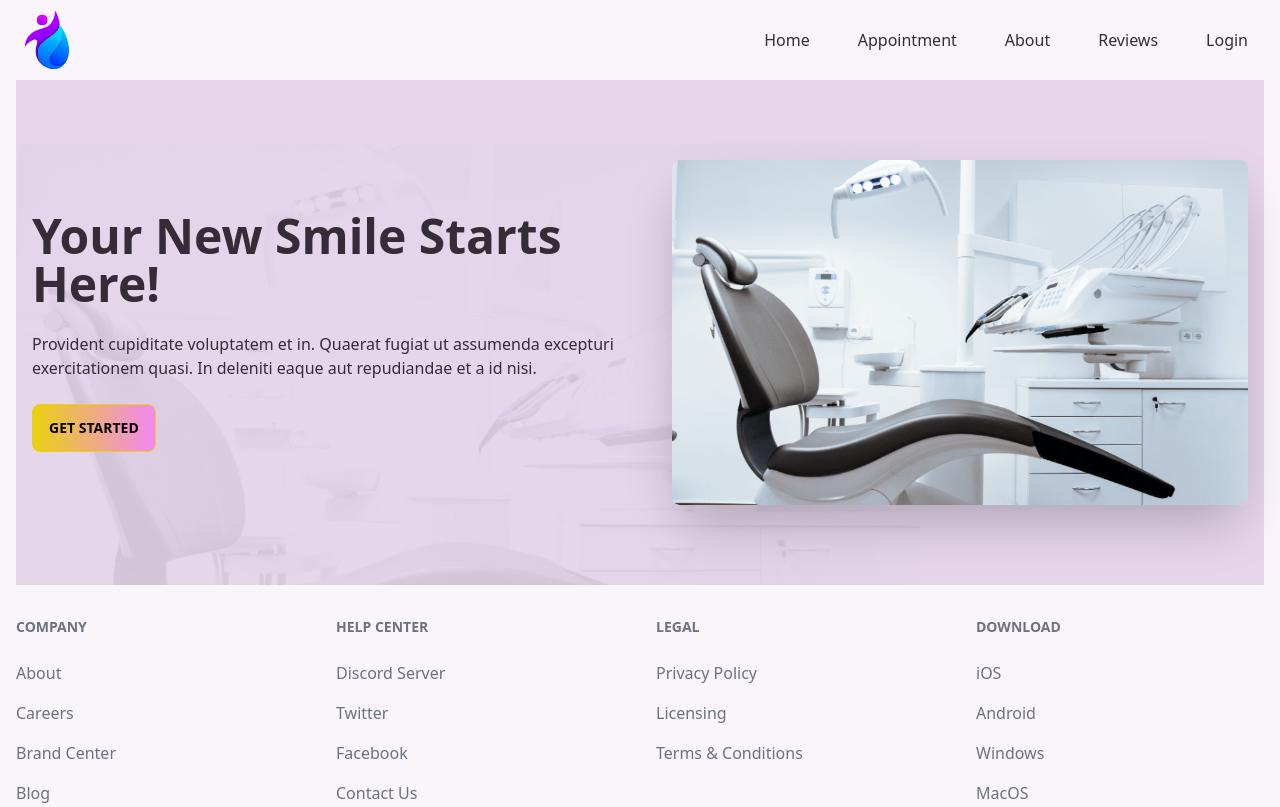
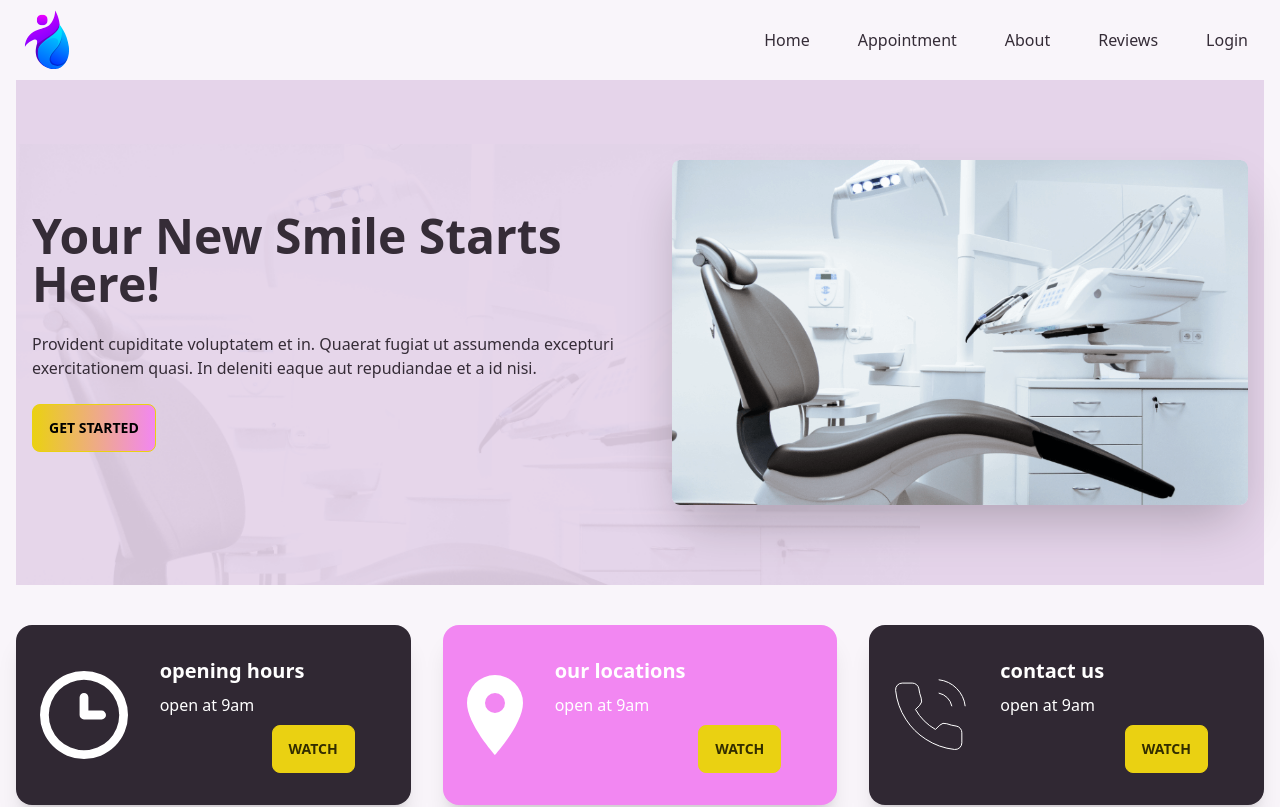
Before and after one commit to bilashism/doctors-portal-frontend, a React (Vite) app: page / in a window 1280 px wide. Shown: the top 807 px of the page. Built offline with nearby package versions, Linux system fonts and the light colour scheme; no server answers.

Commit message:
added Info Cards

```diff
--- a/src/pages/Home/Home.jsx
+++ b/src/pages/Home/Home.jsx
@@ -1,12 +1,14 @@
 import React from "react";
 import useTitle from "../../hooks/useTitle";
 import Header from "./Header";
+import InfoCards from "./InfoCards";
 
 const Home = () => {
   useTitle("Home");
   return (
     <>
       <Header />
+      <InfoCards />
     </>
   );
 };
--- /dev/null
+++ b/src/pages/Home/InfoCard.jsx
@@ -0,0 +1,21 @@
+import React from "react";
+
+const InfoCard = ({ card }) => {
+  const { id, name, description, icon, bgClass } = card;
+  return (
+    <div className={`card card-side ${bgClass} text-white px-6 shadow-xl`}>
+      <figure>
+        <img src={icon} alt="Movie" />
+      </figure>
+      <div className="card-body">
+        <h2 className="card-title">{name}</h2>
+        <p>{description}</p>
+        <div className="card-actions justify-end">
+          <button className="btn btn-primary">Watch</button>
+        </div>
+      </div>
+    </div>
+  );
+};
+
+export default InfoCard;
--- /dev/null
+++ b/src/pages/Home/InfoCards.jsx
@@ -0,0 +1,44 @@
+import React from "react";
+import clockIcon from "../../images/icons/clock.svg";
+import phoneIcon from "../../images/icons/phone.svg";
+import markerIcon from "../../images/icons/marker.svg";
+import InfoCard from "./InfoCard";
+
+const InfoCards = () => {
+  const cardsData = [
+    {
+      id: 1,
+      name: "opening hours",
+      description: "open at 9am",
+      icon: clockIcon,
+      bgClass: "bg-neutral"
+    },
+    {
+      id: 2,
+      name: "our locations",
+      description: "open at 9am",
+      icon: markerIcon,
+      bgClass: "bg-secondary"
+    },
+    {
+      id: 3,
+      name: "contact us",
+      description: "open at 9am",
+      icon: phoneIcon,
+      bgClass: "bg-neutral"
+    }
+  ];
+  return (
+    <section className="">
+      <div className="container mx-auto px-4">
+        <div className="grid gap-8 lg:grid-cols-3 py-10">
+          {cardsData.map(card => (
+            <InfoCard key={card.id} card={card} />
+          ))}
+        </div>
+      </div>
+    </section>
+  );
+};
+
+export default InfoCards;
```
